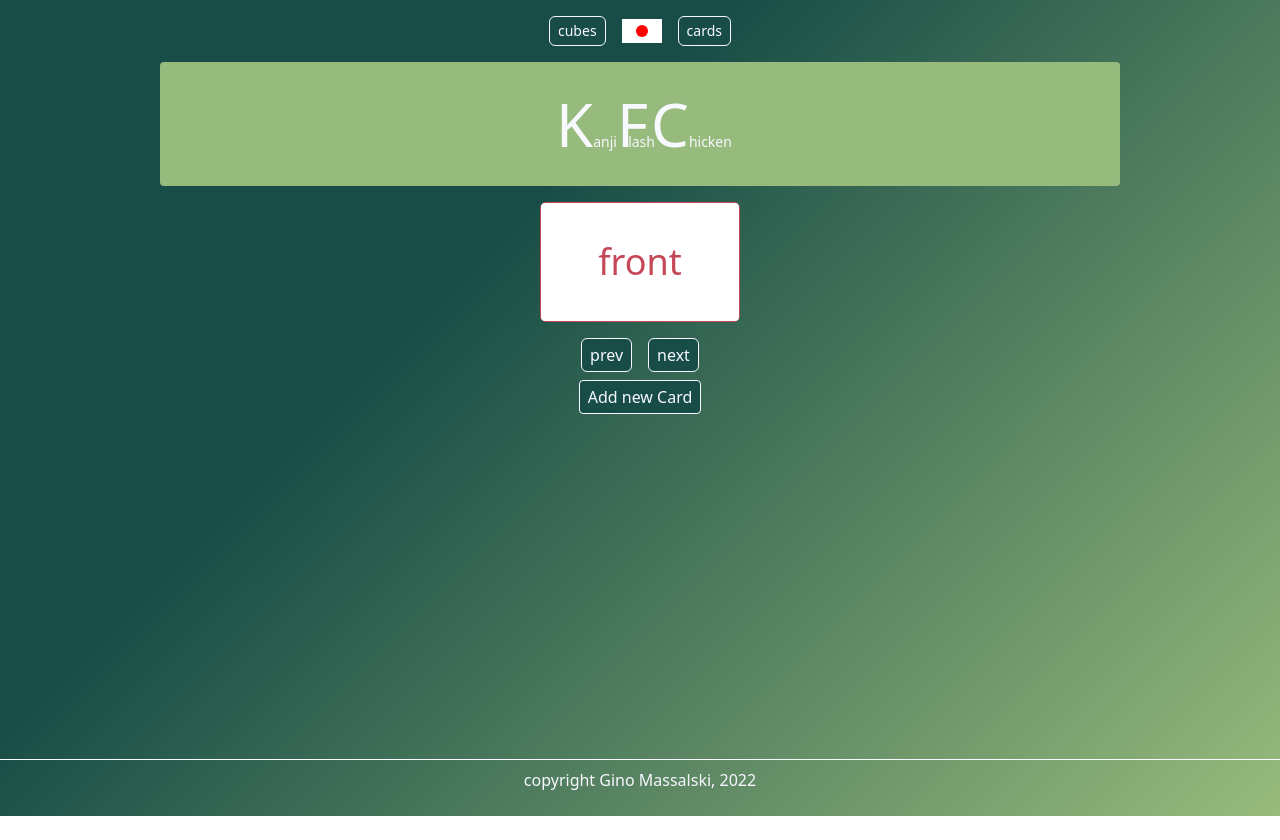
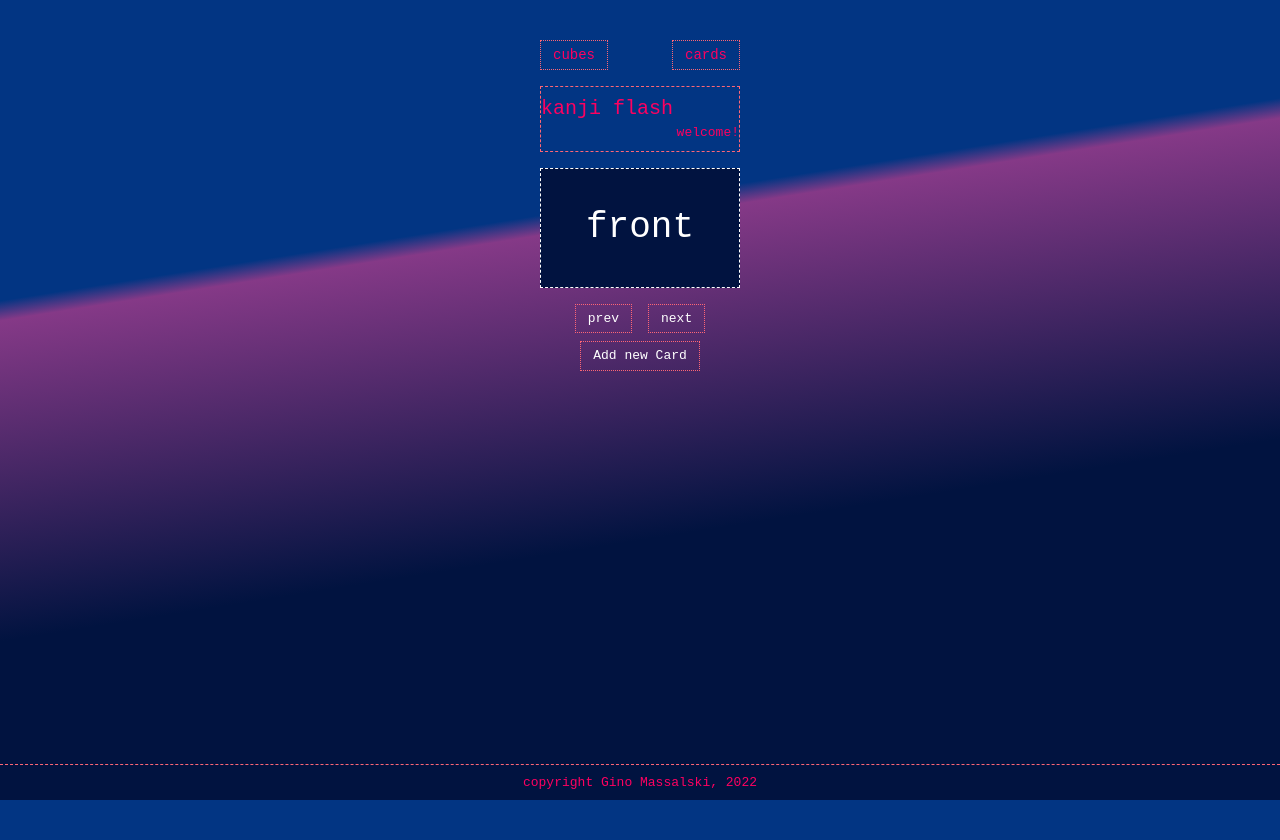
Before and after one commit to ginkgobilobatree/KanjiFlashChicken, a React (Create React App) app: page /cards in a window 1280 px wide. Before the commit the page ends 816 px from the top, so only its background shows below. Built offline with nearby package versions, Linux system fonts and the light colour scheme.

Commit message:
style: cyberpunk

```diff
--- a/src/index.css
+++ b/src/index.css
@@ -6,7 +6,7 @@ body {
    /*  display: flex;
     flex-direction: column;
     justify-content: center; */
+    font-family: monospace;
     height: 100vh;
-    background: linear-gradient(135deg, rgba(24,77,71,1) 35%, rgba(152,187,124,1) 100%);
-    color: ghostwhite;
+    background: linear-gradient(171deg, rgba(2,53,131,1) 30%, rgba(133,57,135,1) 32%, rgba(1,19,64,1) 64%) fixed;
 }
--- a/src/pages/Card/Cards.jsx
+++ b/src/pages/Card/Cards.jsx
@@ -7,7 +7,7 @@ export default function Card() {
   const [toggle, setToggle] = useState(false);
   const style = {
     main: "flex justify-center items-center flex-col",
-    button: toggle ? "hidden" : "py-1 px-2 border rounded mt-2 bg-darkGreen",
+    button: toggle ? "hidden" : "py-1 px-3 mt-2 border border-dotted border-dry text-[white]",
     div1: toggle
       ? "flex justify-center items-center fixed top-0 bottom-0 left-0 right-0 backdrop-blur-sm"
       : "hidden",
--- a/src/pages/Card/FlaschCards.jsx
+++ b/src/pages/Card/FlaschCards.jsx
@@ -5,12 +5,12 @@ export default function FlaschCards() {
 
   const style = {
     scene: "w-[200px] h-[120px] my-4",
-    cards: "w-[100%] h-[100%] text-4xl relative text-red border hover:cursor-pointer rounded-md",
+    cards: "w-[100%] h-[100%] text-4xl relative text-attention hover:cursor-pointer",
     surfaceFront:
-      "bg-[white] absolute w-[100%] h-[100%] flex justify-center items-center text-red rounded",
+      "bg-deepBack absolute w-[100%] h-[100%] flex justify-center items-center text-[white] border border-dashed border-[white]",
     surfaceBack:
-      "bg-[white] absolute w-[100%] h-[100%] flex justify-center items-center text-red rounded",
-    button: "border rounded-md px-2 py-1 mx-2 bg-darkGreen",
+      "bg-deepBack absolute w-[100%] h-[100%] flex justify-center items-center text-[white] border border-dashed border-[white]",
+    button: "px-3 py-1 mx-2 text-[white] border border-dotted border-dry",
   };
   return (
     <>
--- a/src/pages/Card/NewCard.jsx
+++ b/src/pages/Card/NewCard.jsx
@@ -2,11 +2,9 @@ import React from "react";
 
 export default function newCard() {
   const style = {
-    form: "flex flex-col items-center justify-center border rounded py-4 px-2 bg-yellow",
-    div: "flex justify-around gap-8",
-    input: "w-2/3 rounded text-center text-[black]",
-    button: "mt-4 bg-red py-1 px-2 rounded",
-    mouth: "mt-4 w-10 h-4 border-b rounded-b-full border-b-red",
+    form: "flex flex-col items-center justify-center py-4 px-2 gap-2 shadow-xl border border-dashed border-[white] bg-deepBack",
+    input: "w-2/3 text-center text-[black]",
+    button: "mt-2 py-1 px-3 border border-dotted border-[white] text-[white] bg-juicy",
   };
   const bla = (e) => {
     e.preventDefault();
@@ -15,14 +13,11 @@ export default function newCard() {
   return (
     <>
       <form className={style.form} onSubmit={bla}>
-        <div className={style.div}>
           <input className={style.input} type="text" placeholder="front" />
           <input className={style.input} type="text" placeholder="back" />
-        </div>
         <button className={style.button} type="submit">
           New Card
         </button>
-      <div className={style.mouth}></div>
       </form>
     </>
   );
--- a/src/pages/Chicken.jsx
+++ b/src/pages/Chicken.jsx
@@ -3,7 +3,7 @@ import Rooster from "../img/chicken.jpg";
 
 export default function Chicken() {
   const style = {
-    figure: "w-3/4 mx-auto mt-4 rounded overflow-hidden",
+    figure: "w-[200px] mx-auto mt-4 rounded overflow-hidden",
     img: "w-full",
   };
   return (
--- a/src/pages/Cube.jsx
+++ b/src/pages/Cube.jsx
@@ -9,21 +9,20 @@ export default function Cube() {
     fetchKanji(setKanji);
   }, []);
   const style = {
-    container: "flex justify-center mt-7 flex-col w-2/3 mx-auto items-center",
-    scene: "w-[160px] h-[160px] mb-10",
+    container: "flex justify-center mt-7 flex-col w-[200px] mx-auto items-center",
+    scene: "w-[180px] h-[180px] mb-10",
     cube: "w-[100%] h-[100%] relative",
     surface:
-      "absolute w-[160px] h-[160px] flex justify-center opacity-90 items-center text-red bg-[white] border text-3xl",
-    buttonMeaning: "border py-1 px-2 mx-3 my-1 rounded-md bg-darkGreen",
-    buttonOn: "border py-1 px-2 mx-3 my-1 rounded-md bg-darkGreen",
-    buttonKanji: "border py-1 px-2 mx-3 my-1 rounded-md bg-darkGreen",
-    buttonKun: "border py-1 px-2 mx-3 my-1 rounded-md bg-darkGreen",
-    buttonExamples: "border py-1 px-2 mx-3 my-1 rounded-md bg-darkGreen",
+      "bg-deepBack opacity-90 absolute w-[180px] h-[180px] flex justify-center items-center text-[white] border border-dashed border-[white] text-3xl",
+    buttonMeaning: "w-[80px] py-1 px-3 mx-3 my-1 text-[white] border border-dotted border[white]",
+    buttonOn: "w-[80px] py-1 px-3 mx-3 my-1 text-[white] border border-dotted border[white]",
+    buttonKanji: "w-[80px] py-1 px-3 mx-3 my-1 text-[white] border border-dotted border[white]",
+    buttonKun: "w-[80px] py-1 px-3 mx-3 my-1 text-[white] border border-dotted border[white]",
   };
 
   return (
     <div className={style.container}>
-      <div style={{ perspective: "600px" }} className={style.scene}>
+      <div style={{ perspective: "800px" }} className={style.scene}>
         <div
           id="cube"
           style={{
@@ -34,41 +33,40 @@ export default function Cube() {
           className={style.cube}
         >
           <div
-            style={{ transform: "rotateY(  0deg) translateZ(80px)" }}
+            style={{ transform: "rotateY(  0deg) translateZ(90px)" }}
             className={style.surface}
           >
             {kanji ? kanji.kanji : ""}{" "}
           </div>
           <div
-            style={{ transform: "rotateY(180deg) translateZ(80px)" }}
+            style={{ transform: "rotateY(180deg) translateZ(90px)" }}
             className={style.surface}
           >
-            ???
           </div>
           <div
-            style={{ transform: "rotateY( 90deg) translateZ(80px)" }}
+            style={{ transform: "rotateY( 90deg) translateZ(90px)" }}
             className={style.surface}
           >
             {kanji ? kanji.kun_readings : ""}
           </div>
           <div
-            style={{ transform: "rotateY(-90deg) translateZ(80px)" }}
+            style={{ transform: "rotateY(-90deg) translateZ(90px)" }}
             className={style.surface}
           >
             {kanji ? kanji.on_readings : ""}
           </div>
           <div
-            style={{ transform: "rotateX( 90deg) translateZ(80px)" }}
+            style={{ transform: "rotateX( 90deg) translateZ(90px)" }}
             className={style.surface}
           >
             {kanji ? kanji.meanings : ""}
           </div>
           <div
-            style={{ transform: "rotateX(-90deg) translateZ(80px)" }}
+            style={{ transform: "rotateX(-90deg) translateZ(90px)" }}
             className={style.surface}
           >
             {/* Examples */}
-            <div className="w-[40%] h-[40%] rounded-full bg-red"></div>
+            <div className="w-[40%] h-[40%] rounded-full bg-attention"></div>
           </div>
         </div>
       </div>
@@ -76,34 +74,34 @@ export default function Cube() {
         onClick={() => setRotation([-80, 0])}
         className={style.buttonMeaning}
       >
-        Meaning
+        meaning
       </button>
       <div className="flex justify-center items-center">
         <button
           onClick={() => setRotation([-10, 80])}
           className={style.buttonOn}
         >
-          On
+          on
         </button>
         <button
           onClick={() => setRotation([0, 0])}
           className={style.buttonKanji}
         >
-          Kanji
+          kanji
         </button>
         <button
           onClick={() => setRotation([-10, -80])}
           className={style.buttonKun}
         >
-          Kun
+          kun
         </button>
       </div>
-      <button
+      {/* <button
         onClick={() => setRotation([80, 0])}
         className={style.buttonExamples}
       >
-        Examples
-      </button>
+        examples
+      </button> */}
     </div>
   );
 }
--- a/src/pages/Footer.jsx
+++ b/src/pages/Footer.jsx
@@ -2,7 +2,7 @@ import React from "react";
 
 export default function Footer() {
   const style = {
-    footer: "fixed bottom-0 w-full flex justify-center py-2 border-t",
+    footer: "fixed text-juicy bottom-0 w-full flex justify-center py-2 border-t border-t-dry border-dashed",
   };
   return (
     <footer className={style.footer}>copyright Gino Massalski, 2022</footer>
--- a/src/pages/Header.jsx
+++ b/src/pages/Header.jsx
@@ -2,33 +2,31 @@ import React, { useState } from "react";
 import { Link } from "react-router-dom";
 
 export default function Header() {
-  const [cubeCard, setCubeCard] = useState("hicken");//changes the Header to Chicken | Cubes | Cards
+  const [cubeCard, setCubeCard] = useState("welcome!");//changes the Header to Chicken | Cubes | Cards
   const style = {
-    div: "mt-4 w-3/4 mx-auto py-8 rounded bg-brightGreen",
-    h1: "text-6xl text-center left-4 relative",
-    span: "text-sm",
-    spanF: "text-sm relative right-5",
-    spanC: "relative right-6",
-    nav: "mt-4",
-    ul: "flex justify-center gap-4 items-center",
-    link: "border py-1 px-2 rounded-md text-sm bg-darkGreen",
+    div: "mt-4 w-[200px] mx-auto py-2 border border-dry border-dashed",
+    h1: "text-xl text-juicy",
+    p: "text-juicy text-right",
+    nav: "mt-10",
+    ul: "flex justify-between w-[200px] mx-auto items-center",
+    link: "py-1 px-3 text-sm border border-dry border-dotted text-juicy",
   };
   return (
     <>
     <nav className={style.nav}>
         <ul className={style.ul}>
           <Link
-            onClick={() => setCubeCard("ubes")}
+            onClick={() => setCubeCard("cubes")}
             className={style.link}
             to="/cube"
           >
             cubes
           </Link>
-          <div className="w-10 h-6 bg-[white] flex justify-center items-center">
+          {/* <div className="w-10 h-6 bg-[white] flex justify-center items-center"> //japanese flag
             <div className="bg-[red] w-3 h-3 rounded-full"></div>
-          </div>
+          </div> */}
           <Link
-            onClick={() => setCubeCard("ards")}
+            onClick={() => setCubeCard("cards")}
             className={style.link}
             to="/cards"
           >
@@ -38,13 +36,9 @@ export default function Header() {
       </nav>
       <div className={style.div}>
         <h1 className={style.h1}>
-          K<span className={style.span}>anji</span>F
-          <span className={style.spanF}>lash</span>
-          <span></span>
-          <span className={style.spanC}>
-            C<span className={style.span}>{cubeCard}</span>
-          </span>
+         kanji flash
         </h1>
+        <p className={style.p}>{cubeCard}</p>
       </div>
 
     </>
--- a/tailwind.config.js
+++ b/tailwind.config.js
@@ -2,10 +2,12 @@ module.exports = {
   content: ["./src/**/*.{js,jsx,ts,tsx,pdf}"],
   theme: {
     colors: {
-      darkGreen: "#184d47",
-      brightGreen: "#96bb7c",
-      yellow: "#fad586",
-      red: "#c64758",
+      deepBack: "#011340",
+      back: "#023583",
+      dark: "#853987",
+      soft: "#fe3e8a",
+      juicy: "#fe0060",
+      dry: "#fe6675",
     },
     fontFamily: {
       roboto: ["Roboto Slab", "serif"],
```
